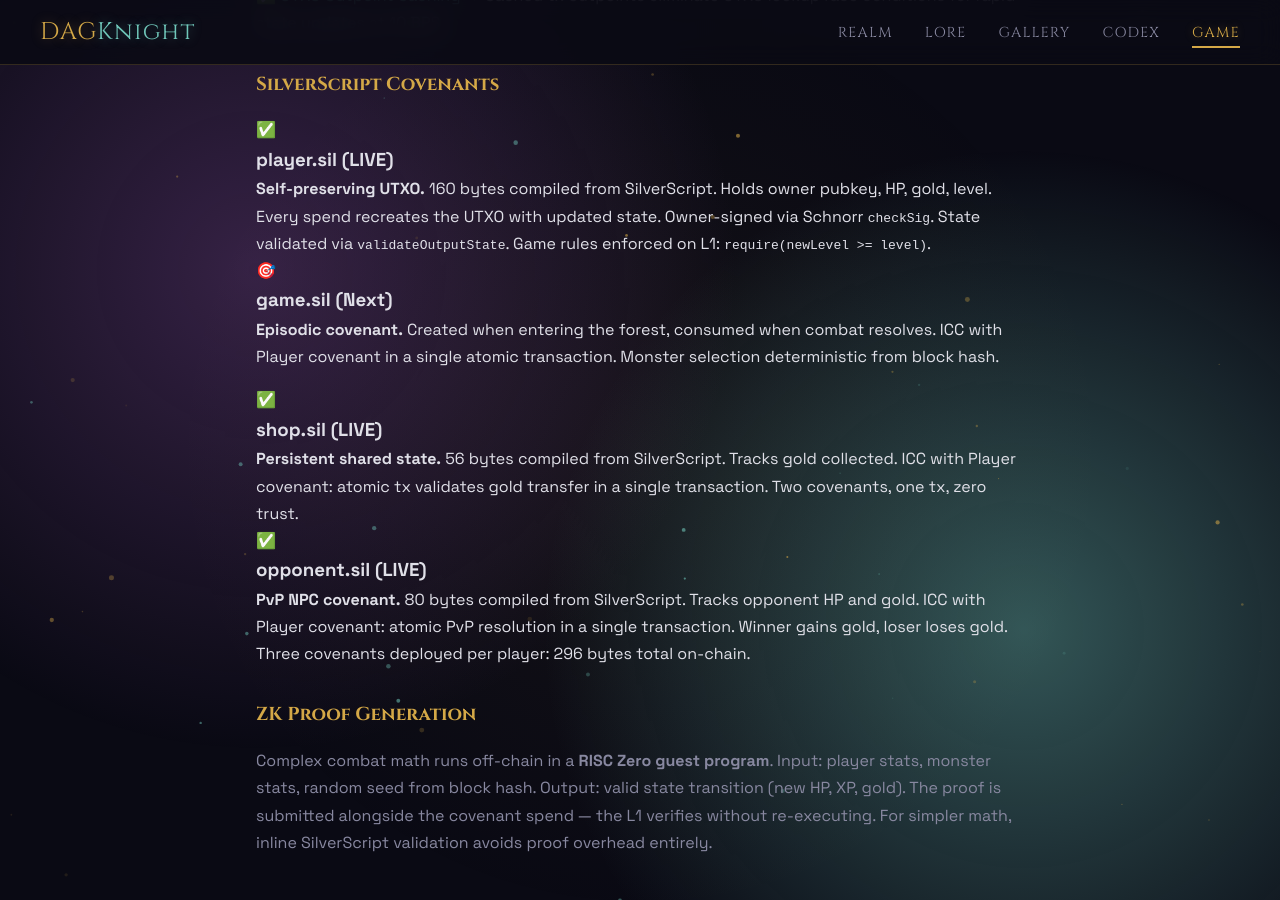
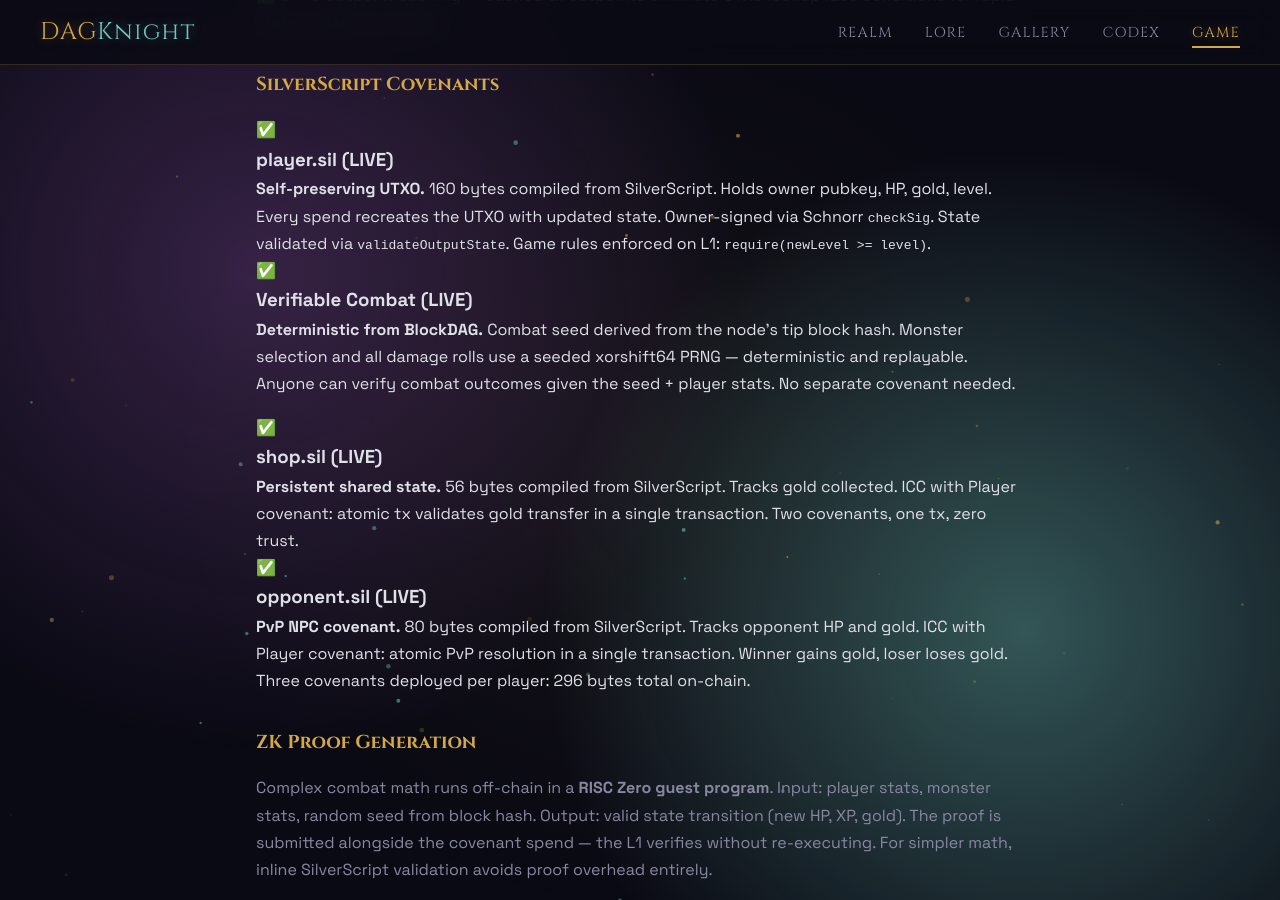
Before and after one commit to creative-inference/dagknight.xyz, a Jekyll site: the page built from game/plan/index.html, in a window 1280 px wide and 900 px high, scrolled down 3074 px. Built offline with Jekyll 4.4.1, drawn with Linux system fonts in a browser that asks for light colours; some of the changed text lies outside the part shown.

Commit message:
Update all web pages with current live status
- game index: verifiable combat added to status
- plan: game.sil → Verifiable Combat (LIVE), added 6 new resolved items
  (ICC shop, ICC PvP, verifiable combat, chain loading, retire, miner)
- innovation: fixed bytecode size (160 bytes)
- covenants: updated architecture description with deterministic combat

Co-Authored-By: Claude Opus 4.6 (1M context) <noreply@anthropic.com>

```diff
--- a/game/covenants/index.html
+++ b/game/covenants/index.html
@@ -65,11 +65,13 @@ description: "Complete source code and architecture for three interacting covena
 </div>
 
 <p>
-  Character creation deploys all three covenants in <strong>one transaction</strong> (3 outputs).
+  Character creation deploys all three covenants + funds the wallet in <strong>one transaction</strong> (5 outputs)
+  directly from on-node mining rewards.
   Every game action spends and recreates the relevant covenant UTXOs via
   <code>validateOutputState</code>. Shop purchases and PvP combat use
   <strong>Inter-Covenant Communication</strong> (ICC) &mdash; two covenants updated
-  atomically in a single tx.
+  atomically in a single tx. Combat is <strong>deterministic</strong> &mdash; seeded from the
+  BlockDAG's tip hash via xorshift64 PRNG, replayable and verifiable by anyone.
 </p>
 
 <table>
--- a/game/index.html
+++ b/game/index.html
@@ -95,13 +95,15 @@ description: "A BBS door game forged in the fires of BlockDAG consensus"
     </div>
 
     <div class="game-tech-note" style="margin-top: 2.5rem;">
-      <h3>Status: Three Covenants + ICC LIVE on TN12</h3>
+      <h3>Status: Three Covenants + ICC + Verifiable Combat LIVE on TN12</h3>
       <p style="color: var(--text); margin-bottom: 0.5rem;">
         Character creation deploys <strong>three covenants</strong> in one transaction:
         Player (160 bytes), Shop (56 bytes), and Opponent (80 bytes) &mdash; 296 bytes total on Kaspa Testnet-12.
         Every game action updates state on-chain via <code>validateOutputState</code>, owner-signed with Schnorr.
         Shop purchases and PvP combat use <strong>Inter-Covenant Communication</strong>:
-        two covenants updated atomically in one tx. No backend. Browser talks to our TN12 node via wRPC.
+        two covenants updated atomically in one tx.
+        Combat is <strong>deterministic</strong> &mdash; seeded from the BlockDAG's tip hash, replayable and verifiable by anyone.
+        No backend. Browser talks to our TN12 node via wRPC.
       </p>
     </div>
     <p style="text-align: center; margin-top: 1rem;">
--- a/game/innovation/index.html
+++ b/game/innovation/index.html
@@ -148,7 +148,7 @@ description: "How ancient covenant magic and BlockDAG sorcery combine to create
       <strong style="color: var(--accent-gold);">SilverScript</strong> &mdash; Ori Newman's
       covenant compiler &mdash; transforms high-level contract declarations into native
       Kaspa script. Our Player covenant compiles from human-readable policy functions
-      into 408 bytes of bytecode that the L1 executes directly. No VM. No interpreter.
+      into 160 bytes of bytecode that the L1 executes directly. No VM. No interpreter.
       Pure script.
     </p>
 
--- a/game/plan/index.html
+++ b/game/plan/index.html
@@ -162,12 +162,12 @@ GitHub Pages (static)          TN12 Node
         </p>
       </div>
       <div class="pillar-card">
-        <div class="pillar-icon">&#x1F3AF;</div>
-        <h3>game.sil (Next)</h3>
+        <div class="pillar-icon">&#x2705;</div>
+        <h3>Verifiable Combat (LIVE)</h3>
         <p>
-          <strong>Episodic covenant.</strong> Created when entering the forest, consumed when combat
-          resolves. ICC with Player covenant in a single atomic transaction.
-          Monster selection deterministic from block hash.
+          <strong>Deterministic from BlockDAG.</strong> Combat seed derived from the node's tip block hash.
+          Monster selection and all damage rolls use a seeded xorshift64 PRNG &mdash; deterministic and replayable.
+          Anyone can verify combat outcomes given the seed + player stats. No separate covenant needed.
         </p>
       </div>
     </div>
@@ -236,6 +236,12 @@ GitHub Pages (static)          TN12 Node
       <li style="color: var(--primary);">&#x2705; SilverScript compiler &mdash; <code>player.sil</code> compiled to 160-byte P2SH bytecode via <code>silverc</code></li>
       <li style="color: var(--primary);">&#x2705; Covenant UTXO creation &mdash; Player covenant deployed to TN12 from browser, confirmed on-chain</li>
       <li style="color: var(--primary);">&#x2705; Player onboarding &mdash; on-node faucet funds wallet + deploys 3 covenants in one tx</li>
+      <li style="color: var(--primary);">&#x2705; ICC: Player+Shop &mdash; atomic shop purchases, two covenants in one tx</li>
+      <li style="color: var(--primary);">&#x2705; ICC: Player+Opponent &mdash; atomic PvP combat, two covenants in one tx</li>
+      <li style="color: var(--primary);">&#x2705; Verifiable combat &mdash; seeded PRNG from BlockDAG tip hash, deterministic and replayable</li>
+      <li style="color: var(--primary);">&#x2705; Chain state loading &mdash; Continue Quest verifies Player covenant UTXO on-chain</li>
+      <li style="color: var(--primary);">&#x2705; Player retire &mdash; withdraw covenant KAS back to wallet</li>
+      <li style="color: var(--primary);">&#x2705; Custom CPU miner &mdash; built from same rusty-kaspa codebase, mines blocks with covenant txs</li>
     </ul>
 
     <h2 class="section-title">Open <span class="gold">Questions</span></h2>
```
